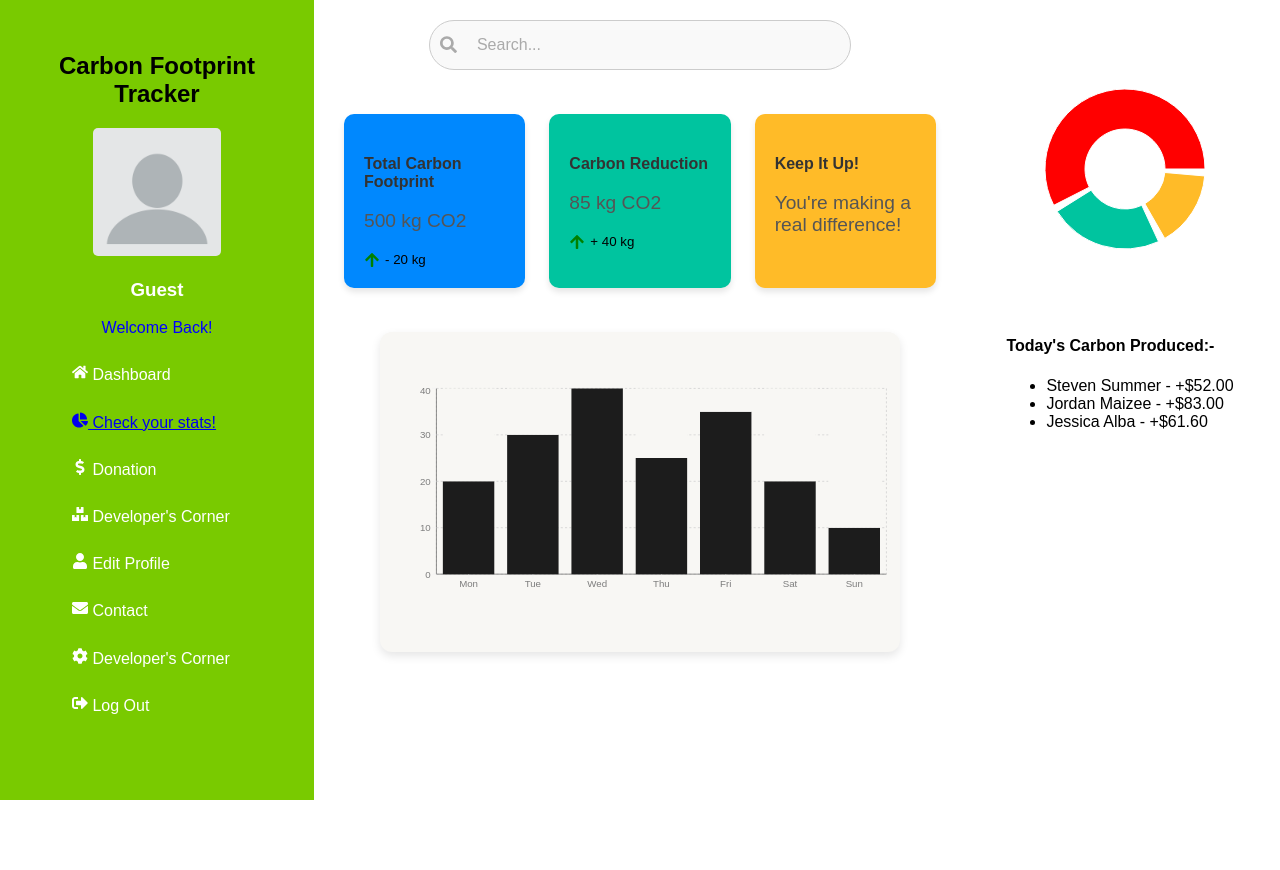
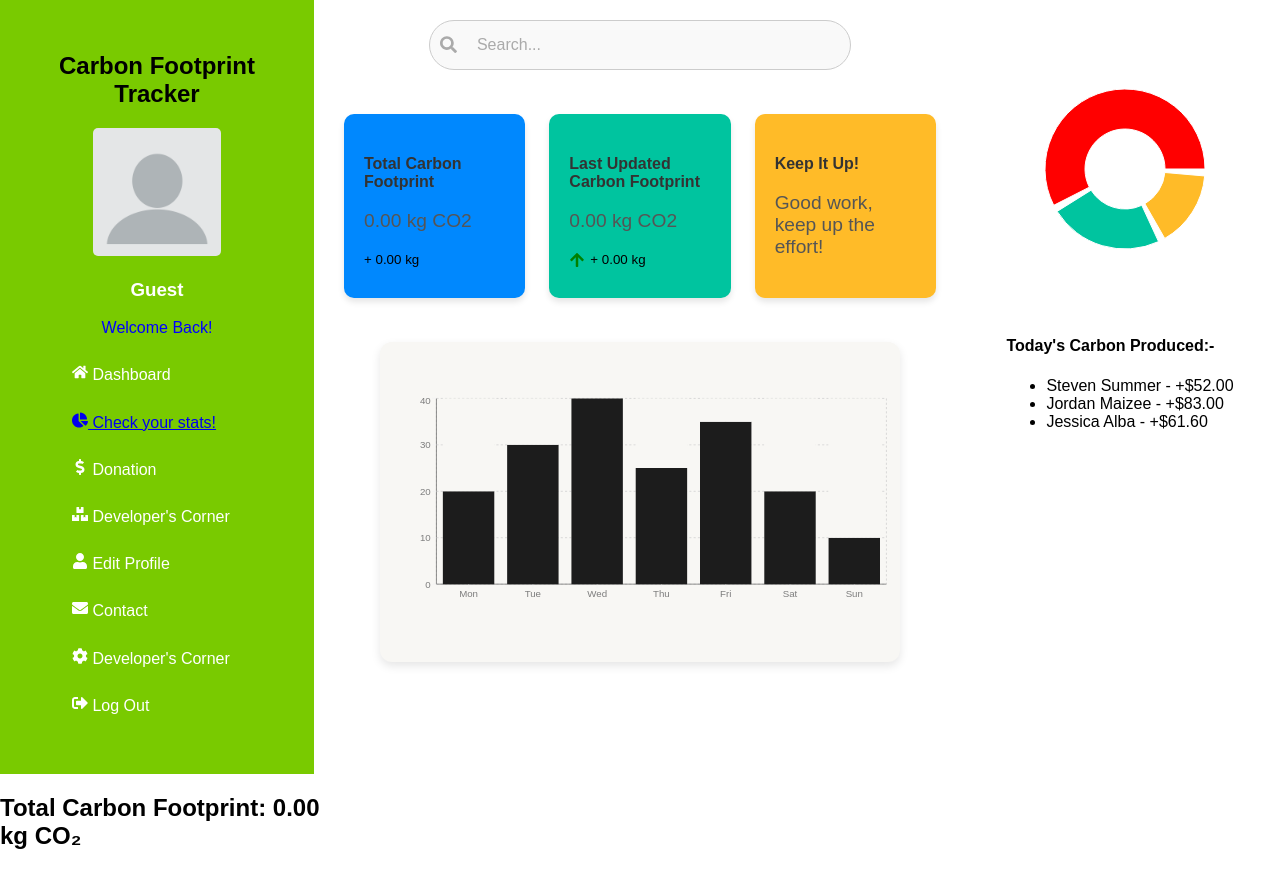
Before and after one commit to Mayanknayal01/carbonfootprinttracker-frontend, a React (Create React App) app: page /home in a window 1280 px wide. Before the commit the page ends 800 px from the top, so only its background shows below. Built offline with nearby package versions, Linux system fonts and the light colour scheme; the HTML template or start-up script is replaced by a standard one.

Commit message:
all set everthing is working dynamicaly

```diff
--- a/src/components/creatContext/creatContext.jsx
+++ b/src/components/creatContext/creatContext.jsx
@@ -16,12 +16,15 @@ export const DataProvider = (props) => {
       date: new Date(),
     },
   ]);
+  const  [userId, setUserId] = useState(null)
 
   console.log("Current userData:", userData);
 
   const contextValue = {
     userData,
     setUserData, // Expose setUserData directly
+    userId,
+    setUserId,
   };
 
   return (
--- a/src/components/formComponent/statsForm.jsx
+++ b/src/components/formComponent/statsForm.jsx
@@ -1,9 +1,11 @@
 import React, { useState, useEffect, useContext } from 'react';
+import { useNavigate } from "react-router-dom";
 import FirstHeader from '../header/firstHeader/FirstHeader';
 import './statsForm.css';
 import { DataContext } from '../creatContext/creatContext';
 
 const StatsForm = () => {
+    const navigate = useNavigate();
     const { setUserData } = useContext(DataContext);
     const [formData, setFormData] = useState({
         name: '',
@@ -39,7 +41,6 @@ const StatsForm = () => {
         }
 
         console.log('Form Data Submitted:', formData);
-
         const carbonFootprint = calculateCarbonFootprint(formData);
 
         const dataToSubmit = {
@@ -56,14 +57,19 @@ const StatsForm = () => {
                 },
                 body: JSON.stringify(dataToSubmit)
             });
-            if (response.data) {
-                setUserData(response.data);
-              }
 
             if (response.ok) {
                 const responseData = await response.json();
                 console.log('Form successfully submitted:', responseData);
+
+                // Save the response data in localStorage
+                localStorage.setItem('userData', JSON.stringify(responseData));
+
+                // Update context state with the new data
+                setUserData(responseData.data);
+
                 alert(`Form submitted! Estimated Carbon Footprint: ${carbonFootprint.toFixed(2)} kg CO₂/year`);
+                navigate("/home");
             } else {
                 const errorData = await response.json();
                 console.error('Error submitting form:', errorData);
--- a/src/components/homeComponents/Dashboard.jsx
+++ b/src/components/homeComponents/Dashboard.jsx
@@ -53,20 +53,20 @@ const Dashboard = ({ data, prevData }) => {
                 {/* Total Carbon Footprint Card */}
                 <div className="card balance">
                     <h4>Total Carbon Footprint</h4>
-                    <p>{data.carbonFootprint} kg CO2</p>
+                    <p>{data.carbonFootprint.toFixed(2)} kg CO2</p>
                     <div className="trend">
                         {getTrendIcon(data.carbonFootprint, prevData.carbonFootprint)}
-                        <small>{data.carbonFootprint > prevData.carbonFootprint ? '- ' : '+ '}{Math.abs(data.carbonFootprint - prevData.carbonFootprint)} kg</small>
+                        <small>{data.carbonFootprint > prevData.carbonFootprint ? '+ ' : '+ '}{(Math.abs(data.carbonFootprint - prevData.carbonFootprint).toFixed(2))} kg</small>
                     </div>
                 </div>
 
                 {/* Carbon Reduction Card */}
                 <div className="card sales">
-                    <h4>Carbon Reduction</h4>
-                    <p>{data.carbonReduction} kg CO2</p>
+                    <h4>Last Updated Carbon Footprint</h4>
+                    <p>{data.carbonIncrease} kg CO2</p>
                     <div className="trend">
                         {getTrendIcon(data.carbonReduction, prevData.carbonReduction)}
-                        <small>{data.carbonReduction > prevData.carbonReduction ? '+ ' : '- '}{Math.abs(data.carbonReduction - prevData.carbonReduction)} kg</small>
+                        <small>{data.carbonReduction > prevData.carbonReduction ? '+ ' : '- '}{data.carbonIncrease} kg</small>
                     </div>
                 </div>
 
--- a/src/components/homeComponents/DashboardData.jsx
+++ b/src/components/homeComponents/DashboardData.jsx
@@ -1,16 +1,17 @@
+import React from "react";
+import Dashboard from "./Dashboard";
 
-import React from 'react';
-import Dashboard from './Dashboard';
-
-const DashboardData = () => {
+const DashboardData = ({ totalCarbonFootprint , lastCarbonFootprint }) => {
   const currentData = {
-        carbonFootprint: 500,
-        carbonReduction: 85,
+    carbonFootprint: totalCarbonFootprint,
+    carbonIncrease: lastCarbonFootprint,
+    carbonReduction: 80,
   };
 
   const previousData = {
-        carbonFootprint: 480,
+    carbonFootprint: (totalCarbonFootprint-lastCarbonFootprint),
     carbonReduction: 45,
+
   };
 
   return (
--- a/src/pages/homePage/home.jsx
+++ b/src/pages/homePage/home.jsx
@@ -1,119 +1,55 @@
-// import React from 'react';
-// import './home.css';
-// import { FaCar, FaLeaf, FaLightbulb, FaCheckCircle } from 'react-icons/fa'; // Import icons
+import React, { useContext } from "react";
+import Sidebar from "../../components/homeComponents/Sidebar";
+import SearchBar from "../../components/homeComponents/SearchBar";
+import DashboardData from "../../components/homeComponents/DashboardData";
+import "./home.css";
+import Chart from "../../components/homeComponents/Chart";
+import PieChart from "../../components/homeComponents/PieChart";
+import YourData from "../../components/homeComponents/YourData";
+import { DataContext } from "../../components/creatContext/creatContext";
 
-// const Homepage = () => {
-//     return (
+const Home = () => {
+  const { userData } = useContext(DataContext);
+  let maxIdEntry = null;
 
-//         <div className="homepage">
-//         <header className="header">
-//             <h1>Carbon Footprint Tracker</h1>
-//             <nav>
-//             <ul>
-//                 <li><a href="#features">Features</a></li>
-//                 <li><a href="#how-it-works">How It Works</a></li>
-//                 <li><a href="#cta">Get Started</a></li>
-//             </ul>
-//             </nav>
-//         </header>
-//         {/* Welcome Section */}
-//         <section className="welcome-section">
-//             <h1>Welcome back, Dave!</h1>
-//             <p>Your carbon footprint summary for this month:</p>
-//         </section>
+  for (let i = 0; i < userData.length; i++) {
+      if (maxIdEntry === null || userData[i].id > maxIdEntry.id) {
+          maxIdEntry = userData[i];
+      }
+  }
 
-//         {/* Dashboard Overview */}
-//         <section className="dashboard-overview">
-//             <h2>Dashboard Overview</h2>
-//             <div className="overview-stats">
-//             <div className="stat card">
-//                 <h3>Total Emissions</h3>
-//                 <p>200 kg CO₂</p>
-//             </div>
-//             <div className="stat card">
-//                 <h3>Daily Average</h3>
-//                 <p>6.5 kg CO₂</p>
-//             </div>
-//             <div className="stat card">
-//                 <h3>Compared to Last Month</h3>
-//                 <p>-5%</p>
-//             </div>
-//             </div>
-//         </section>
-
-//         {/* Recent Activity */}
-//         <section className="recent-activity card">
-//             <h2>Recent Activity</h2>
-//             <ul>
-//             <li><FaCar className="activity-icon" /> 10 km drive - 2.3 kg CO₂</li>
-//             <li><FaLeaf className="activity-icon" /> Vegan meal - 0.5 kg CO₂ saved</li>
-//             <li><FaLightbulb className="activity-icon" /> Energy-efficient lighting - 0.8 kg CO₂ saved</li>
-//             </ul>
-//         </section>
-
-//         {/* Progress Tracking */}
-//         <section className="progress-tracking card">
-//             <h2>Your Progress</h2>
-//             <div className="progress-circle">
-//             <FaCheckCircle size={80} color="#2ecc71" />
-//             <p>60% towards goal</p>
-//             </div>
-//         </section>
-
-//         {/* Goals */}
-//         <section className="goals card">
-//             <h2>Your Goals</h2>
-//             <p>Reduce carbon emissions by 20% this month.</p>
-//             <button className="btn-update">Update Goals</button>
-//         </section>
-
-//         {/* Sustainability Tips */}
-//         <section className="tips card">
-//             <h2>Tips for Reducing Your Carbon Footprint</h2>
-//             <ul>
-//             <li>Walk or cycle instead of driving for short distances.</li>
-//             <li>Opt for energy-efficient appliances.</li>
-//             <li>Consider a plant-based diet a few days a week.</li>
-//             </ul>
-//         </section>
-//         <footer className="footer">
-//             <p>© 2024 Carbon Footprint Tracker. All rights reserved.</p>
-//         </footer>
-//         </div>
-//     );
-// };
-
-// export default Homepage;
+  // Now `maxIdEntry` holds the entry with the maximum `id`.
 
 
+// Use the carbon footprint of the entry with the maximum id, rounded to 2 decimal places, or default to 0
+const lastCarbonFootprint = (maxIdEntry?.carbonfootprint || 0).toFixed(2);
 
-// Home.jsx
-import React, { useContext } from 'react';
-import Sidebar from '../../components/homeComponents/Sidebar';
-import SearchBar from '../../components/homeComponents/SearchBar';
-import DashboardData from '../../components/homeComponents/DashboardData';
-import './home.css';
-import Chart from '../../components/homeComponents/Chart';
-import PieChart from '../../components/homeComponents/PieChart';
-import YourData from '../../components/homeComponents/YourData';
-import { DataContext } from '../../components/creatContext/creatContext';
 
-const Home = () => {
-    const {userData} = useContext(DataContext)
+  // Calculate the total carbon footprint using a for loop
+  let totalCarbonFootprint = 0;
+  for (let i = 0; i < userData.length; i++) {
+    totalCarbonFootprint += userData[i]?.carbonfootprint || 0; // Handle missing carbonfootprint values
+  }
+
+  // Debugging output
+  console.log("Total Carbon Footprint:", totalCarbonFootprint);
+
   return (
     <div className="home">
-        <Sidebar data={userData[0].name
-
-        }/>
+      <Sidebar data={userData[0]?.name || "Guest"} />
       <main>
         <SearchBar />
-            <DashboardData />
+        <DashboardData totalCarbonFootprint={totalCarbonFootprint} lastCarbonFootprint={lastCarbonFootprint}/>
         <Chart />
       </main>
       <div className="charts-section">
         <PieChart />
         <YourData />
       </div>
+      {/* Display the total carbon footprint */}
+      <div className="total-carbon-footprint">
+        <h2>Total Carbon Footprint: {totalCarbonFootprint.toFixed(2)} kg CO₂</h2>
+      </div>
     </div>
   );
 };
```
Also changed, not shown: src/pages/auth/login/login.jsx (+24 -13 lines). Lines whose indentation alone changed are shown as unchanged.
